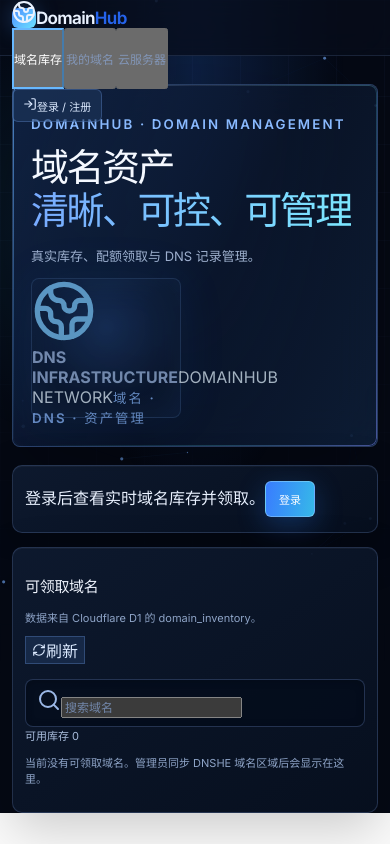
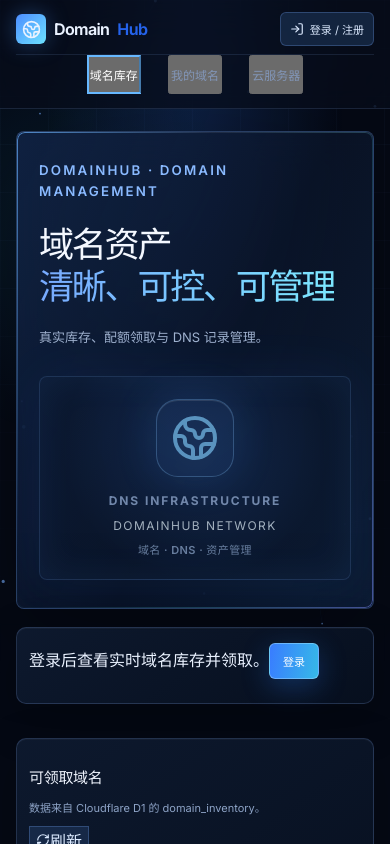
Before and after one commit to shuji-chu/domainhub, a React (Vite) app: page / in a window 390 px wide. Shown: the top 844 px of the page. Built offline with nearby package versions, Linux system fonts and the light colour scheme.

Commit message:
Repair responsive navigation and glass layout

```diff
--- a/src/styles.css
+++ b/src/styles.css
@@ -53,3 +53,88 @@ body{background:radial-gradient(ellipse at 50% -15%,#182d55 0%,#0a1326 42%,#0509
 .form-error{color:#ff9baf!important}.toast{background:rgba(12,27,51,.95);border:1px solid rgba(115,174,255,.28);color:#eaf2ff;box-shadow:0 12px 40px rgba(0,0,0,.35)}
 .hint{color:#8ea4c7}
 @media(max-width:650px){.app-shell{padding:0 12px}.topbar{margin:0 -12px;padding:0 12px}.hero{padding:28px 18px}.hero-art{opacity:.7}}
+
+
+/* Layout repair: explicit, collision-proof navigation and hero grid */
+.topbar{
+  display:flex;align-items:center;justify-content:space-between;
+  width:calc(100% + 64px);min-height:72px;height:auto;
+  gap:clamp(16px,3vw,44px);padding:12px 32px;margin:0 -32px;
+}
+.brand{display:inline-flex;align-items:center;flex:0 0 auto;white-space:nowrap;min-width:max-content}
+.brand-mark{display:grid;place-items:center;flex:0 0 32px;width:32px;height:32px}
+.brand-mark svg{width:19px;height:19px}
+.main-nav{
+  position:static!important;inset:auto!important;transform:none!important;
+  display:flex;align-items:center;justify-content:center;gap:clamp(18px,3vw,38px);
+  flex:1 1 auto;min-width:0;margin:0;padding:0;
+}
+.main-nav button{display:inline-flex;align-items:center;justify-content:center;white-space:nowrap;min-height:44px;padding:10px 2px;font-size:13px}
+.top-actions{display:flex;align-items:center;justify-content:flex-end;gap:10px;flex:0 0 auto;min-width:max-content}
+.top-actions button,.quota-pill{display:inline-flex;align-items:center;justify-content:center;white-space:nowrap;min-height:38px;padding:8px 13px;font-size:12px}
+.top-actions>span{max-width:180px;overflow:hidden;text-overflow:ellipsis;white-space:nowrap;color:#b8c9e4;font-size:12px}
+.hero{
+  display:grid;grid-template-columns:minmax(0,1.15fr) minmax(280px,.85fr);
+  align-items:center;justify-content:space-between;gap:clamp(32px,6vw,88px);
+  min-height:340px;margin:34px 0 26px;padding:clamp(34px,5vw,68px);
+}
+.hero-copy{min-width:0;max-width:680px}
+.hero-copy small{display:inline-block;margin-bottom:8px;line-height:1.6}
+.hero-copy h1{margin:12px 0 18px;line-height:1.2;overflow-wrap:anywhere}
+.hero-copy p{max-width:520px;line-height:1.9;margin:0}
+.hero-art{
+  width:100%;min-width:0;min-height:230px;height:auto;aspect-ratio:1.45/1;
+  display:flex;flex-direction:column;align-items:center;justify-content:center;
+  gap:22px;padding:28px;text-align:center;transform:none;
+}
+.hero-art-icon{display:grid;place-items:center;width:104px;height:104px;border-radius:28px;
+  background:rgba(72,145,255,.12);border:1px solid rgba(132,196,255,.42);
+  box-shadow:0 0 42px rgba(67,151,255,.2),inset 0 1px rgba(255,255,255,.16)}
+.hero-art-icon svg{display:block;flex:0 0 auto}
+.hero-art-copy{display:flex;flex-direction:column;align-items:center;gap:8px;min-width:0}
+.hero-art-copy b{display:block;font-size:clamp(12px,1.2vw,15px);letter-spacing:.16em;line-height:1.5;white-space:normal;overflow-wrap:anywhere}
+.hero-art-copy span{font-size:12px;letter-spacing:.12em}
+.hero-art-copy small{font-size:11px;color:#91acd2;letter-spacing:.04em}
+main{padding-bottom:76px}
+main>.panel{margin-bottom:48px;padding-bottom:30px}
+main>.panel .domain-row:last-of-type{margin-bottom:14px}
+.domain-row{min-width:0}
+.domain-row>div{min-width:0;flex:1 1 auto}
+.domain-row b,.domain-row small{overflow-wrap:anywhere}
+@media(max-width:760px){
+  .app-shell{padding:0 16px}
+  .topbar{
+    display:grid;grid-template-columns:minmax(0,1fr) auto;
+    grid-template-areas:"brand actions" "nav nav";
+    align-items:center;column-gap:10px;row-gap:8px;
+    width:calc(100% + 32px);margin:0 -16px;padding:12px 16px;
+    min-height:unset;
+  }
+  .brand{grid-area:brand;font-size:16px}
+  .brand-mark{width:30px;height:30px;flex-basis:30px}
+  .main-nav{
+    grid-area:nav;width:100%;display:flex;justify-content:center;gap:clamp(18px,7vw,34px);
+    padding:0 0 2px;border-top:1px solid rgba(151,184,255,.12);
+  }
+  .main-nav button{min-height:38px;padding:9px 1px;font-size:12px}
+  .top-actions{grid-area:actions;gap:6px}
+  .top-actions button,.quota-pill{min-height:34px;padding:7px 9px;font-size:11px}
+  .top-actions>span{display:none}
+  .hero{grid-template-columns:minmax(0,1fr);gap:26px;min-height:0;margin:22px 0 18px;padding:28px 22px}
+  .hero-copy h1{font-size:clamp(34px,9vw,46px)}
+  .hero-art{width:100%;min-height:190px;aspect-ratio:auto;gap:15px;padding:22px}
+  .hero-art-icon{width:78px;height:78px;border-radius:22px}
+  .hero-art-icon svg{width:48px;height:48px}
+  main{padding-bottom:56px}
+  main>.panel{margin-bottom:34px;padding-bottom:24px}
+}
+@media(max-width:380px){
+  .app-shell{padding:0 12px}
+  .topbar{width:calc(100% + 24px);margin:0 -12px;padding:10px 12px}
+  .brand{font-size:14px;gap:6px}
+  .brand-mark{width:27px;height:27px;flex-basis:27px}
+  .top-actions button,.quota-pill{padding:6px 7px;font-size:10px}
+  .main-nav{gap:16px}
+  .main-nav button{font-size:11px}
+  .hero{padding:24px 17px}
+}
```
